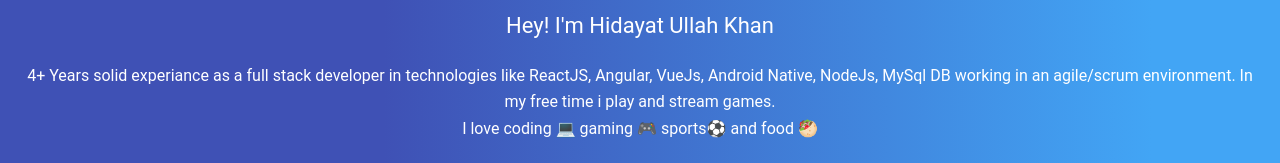
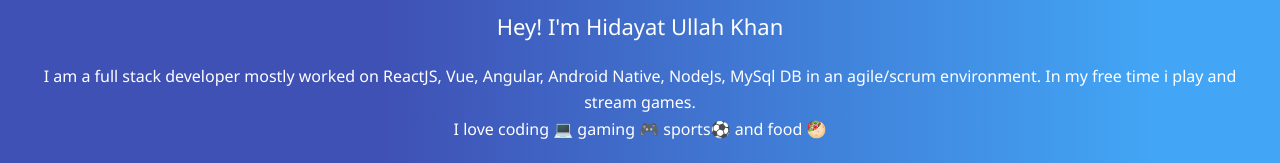
Before and after one commit to KhanStan99/my-portfolio, a React (Create React App) app: page / in a window 1280 px wide. Shown: the part 138-301 px from the top of the page. Built offline with nearby package versions, Linux system fonts and the light colour scheme.

Commit message:
Updated projects

```diff
--- a/src/App.js
+++ b/src/App.js
@@ -21,7 +21,7 @@
     },
   },
   typography: {
-    fontFamily: ['Noto Sans', 'Roboto'],
+    fontFamily: ['Noto Sans'],
   },
 });
 
--- a/src/components/projects-component.jsx
+++ b/src/components/projects-component.jsx
@@ -174,7 +174,7 @@
     <Grid container spacing={2} direction="row">
       {projects.map((item) => {
         return (
-          <Grid item xs={12} sm={12} md={6} lg={4} key={item.title}>
+          <Grid item xs={12} sm={12} md={6} lg={3} key={item.title}>
             <Card
               key={item.title}
               className={classes.cards}
--- a/src/components/top-component.jsx
+++ b/src/components/top-component.jsx
@@ -19,7 +19,7 @@
   },
   nameStyle: {
     color: '#fff',
-    fontFamily: 'Roboto'
+    fontFamily: 'Roboto',
   },
   divider: {
     backgroundColor: '#FFF',
@@ -51,22 +51,33 @@
               display: 'flex',
               flexDirection: 'column',
               alignItems: 'center',
-              textAlign: 'center'
+              textAlign: 'center',
             }}
           >
-            <Typography variant="caption" style={{fontSize: '22px'}} className={classes.nameStyle}>
+            <Typography
+              variant="caption"
+              style={{ fontSize: '22px' }}
+              className={classes.nameStyle}
+            >
               Hey! I'm Hidayat Ullah Khan
             </Typography>
 
             <br />
-            <Typography variant="caption" style={{fontSize: '16px'}} className={classes.nameStyle}>
-              4+ Years solid experiance as a full stack developer in
-              technologies like ReactJS, Angular, VueJs, Android Native, NodeJs,
-              MySql DB working in an agile/scrum environment. In my free time i
-              play and stream games.
+            <Typography
+              variant="caption"
+              style={{ fontSize: '16px' }}
+              className={classes.nameStyle}
+            >
+              I am a full stack developer mostly worked on ReactJS, Vue,
+              Angular, Android Native, NodeJs, MySql DB in an agile/scrum
+              environment. In my free time i play and stream games.
             </Typography>
             <div>
-              <Typography style={{fontSize: '16px'}} variant="caption" className={classes.nameStyle}>
+              <Typography
+                style={{ fontSize: '16px' }}
+                variant="caption"
+                className={classes.nameStyle}
+              >
                 I love coding{' '}
                 <span role="img" aria-label="computer">
                   💻
```
Also changed, not shown: 2 other files (tests, documents, lock files or other folders).
